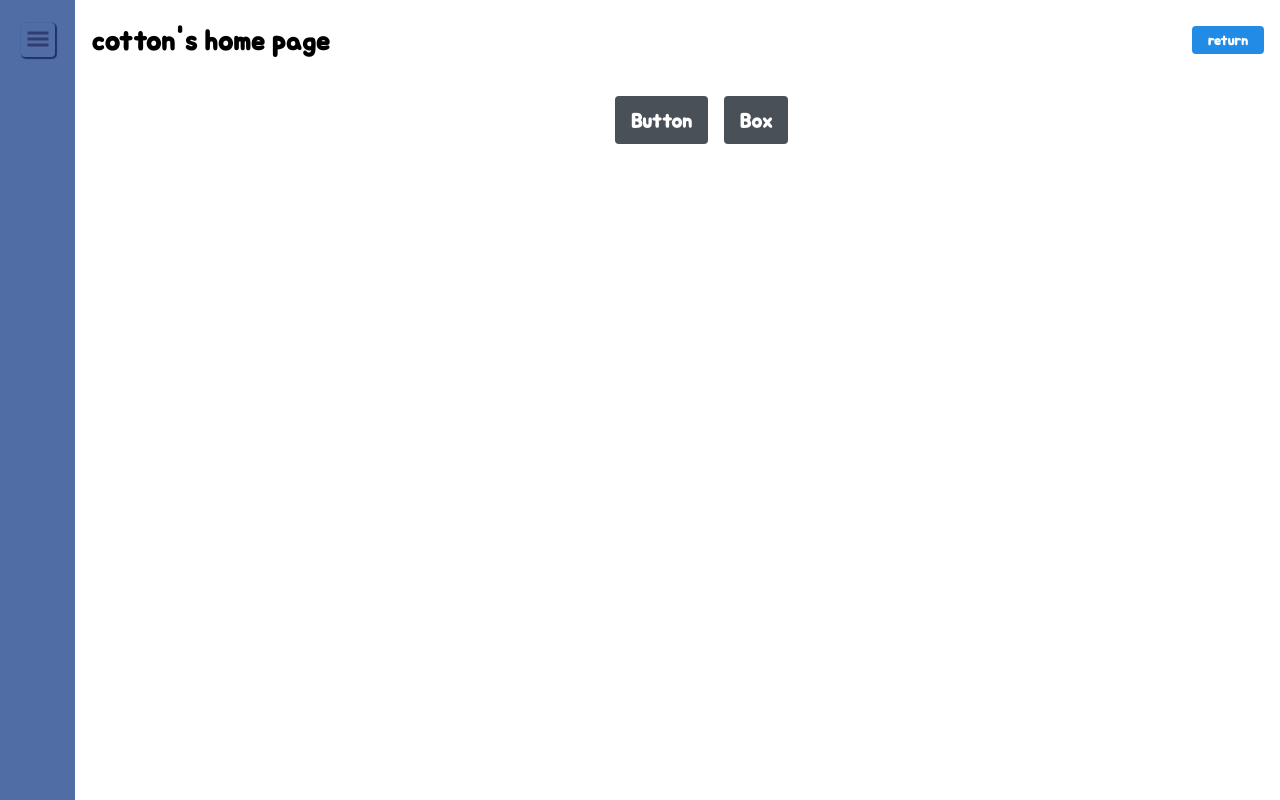
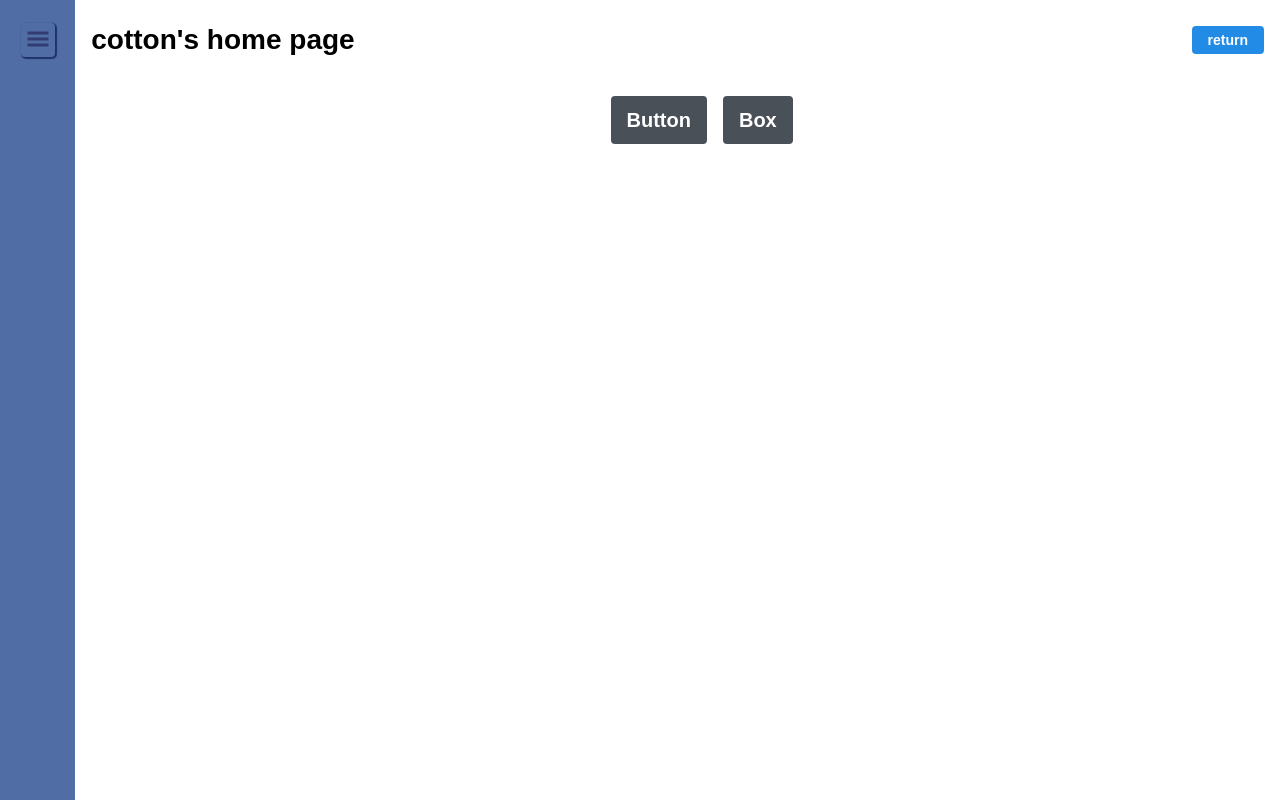
Before and after one commit to beomseok37/nextjs-practice, a Next.js app in the folder follow-todolist/: page / in a window 1280 px wide. Shown: the top 800 px of the page. Built offline with nearby package versions, Linux system fonts and the light colour scheme; a web font is replaced by a local one.

Commit message:
style: font 변경

```diff
--- a/follow-todolist/src/styles/global.ts
+++ b/follow-todolist/src/styles/global.ts
@@ -3,6 +3,7 @@ import { css } from '@emotion/react';
 import { woowaFont } from './font/woowa';
 
 const global = css`
+  @import url(//fonts.googleapis.com/earlyaccess/hanna.css);
   ${woowaFont}
   html,
   body,
@@ -92,7 +93,7 @@ const global = css`
     font-size: 0;
     font: inherit;
     vertical-align: baseline;
-    font-family: woowaFont;
+    font-family: 'Hanna', fantasy;
     font-size: 1rem;
     font-weight: bold;
   }
```
